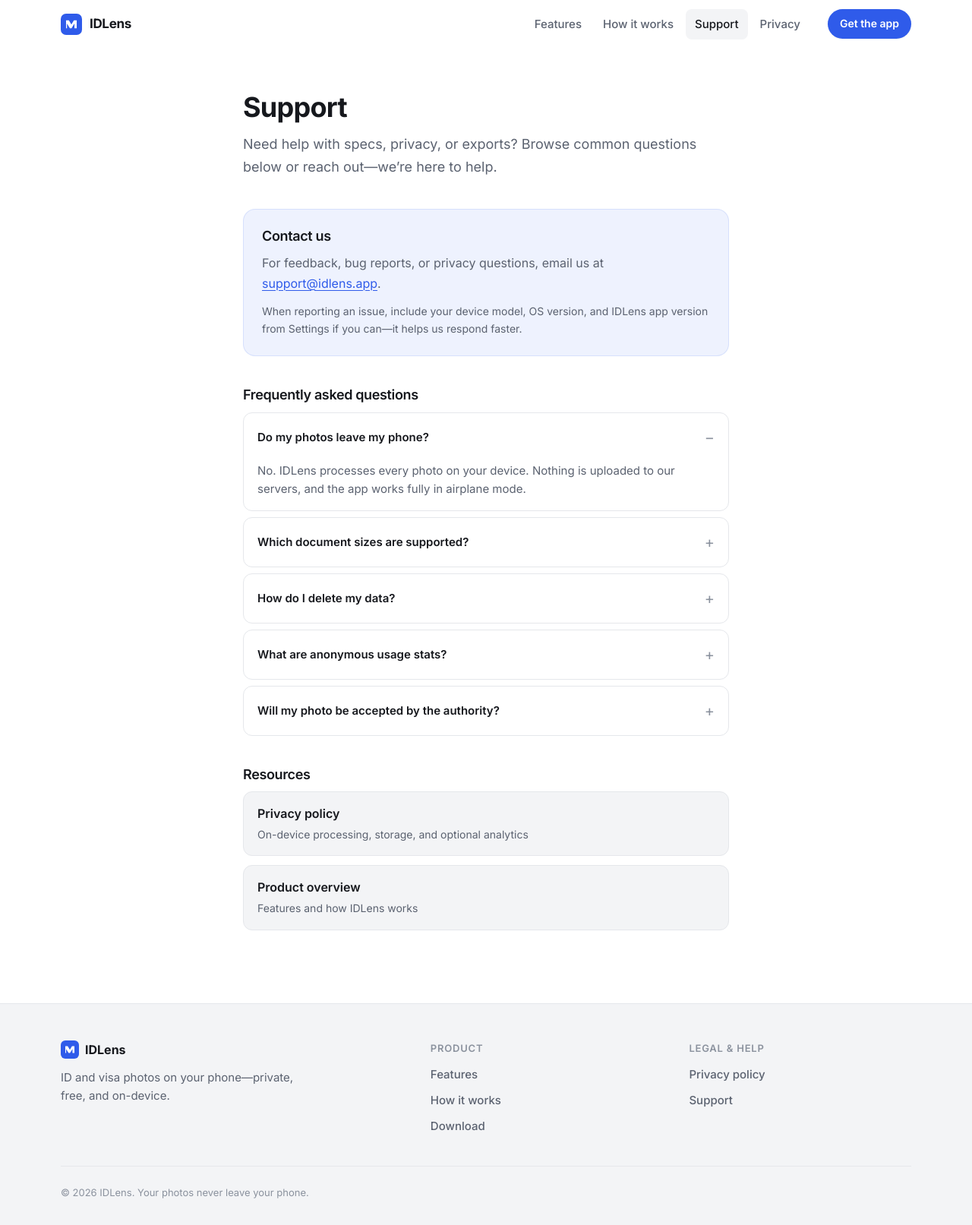
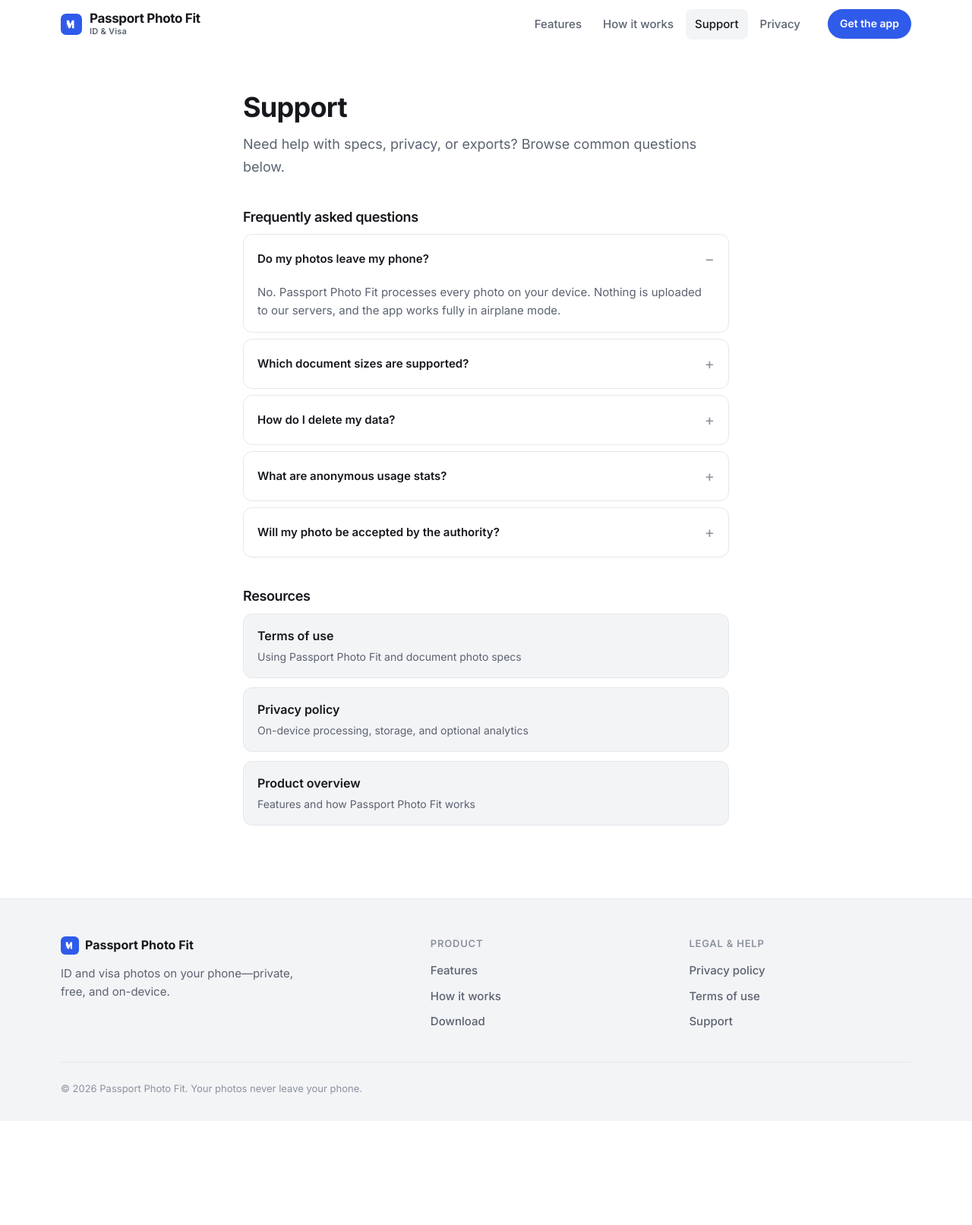
Before and after one commit to qbatch/id-lens-website, an Astro site: page /support in a window 1280 px wide. Shown: the whole page at 76% size. After the commit the page ends 1476 px from the top, so only its background shows below. Built offline with nearby package versions, Linux system fonts and the light colour scheme; Astro itself is replaced by a stand-in of ours.

Commit message:
Update branding from IDLens to Passport Photo Fit, including site URL, app name, and related content across all files. Add terms of use page and update privacy policy references. Modify favicon and global styles to reflect new branding.

```diff
--- a/astro.config.mjs
+++ b/astro.config.mjs
@@ -1,6 +1,6 @@
 import { defineConfig } from 'astro/config';
 
 export default defineConfig({
-  site: 'https://idlens.app',
+  site: 'https://passportphotofit.lixul.com',
   compressHTML: true,
 });
--- a/package.json
+++ b/package.json
@@ -1,5 +1,5 @@
 {
-  "name": "idlens-landing",
+  "name": "passport-photo-fit-landing",
   "type": "module",
   "version": "1.0.0",
   "private": true,
--- a/src/components/Footer.astro
+++ b/src/components/Footer.astro
@@ -1,4 +1,6 @@
 ---
+import { appNameShort } from '../data/brand';
+
 const year = new Date().getFullYear();
 ---
 
@@ -10,11 +12,11 @@ const year = new Date().getFullYear();
           <svg width="24" height="24" viewBox="0 0 32 32" fill="none" xmlns="http://www.w3.org/2000/svg">
             <rect width="32" height="32" rx="8" fill="currentColor"></rect>
             <path
-              d="M8 22V10h4.2l3.8 6.2L19.8 10H24v12h-3.4v-7.1L16.2 22h-2.4l-4.4-7.1V22H8z"
+              d="M9 22V10h3.2l2.4 5.8L17 10h3v12h-3v-6.8L14.2 22H12l-2.8-6.8V22H9z"
               fill="#fff"></path>
           </svg>
         </span>
-        IDLens
+        {appNameShort}
       </a>
       <p class="tagline">ID and visa photos on your phone—private, free, and on-device.</p>
     </div>
@@ -32,13 +34,14 @@ const year = new Date().getFullYear();
       <p class="footer-heading">Legal &amp; help</p>
       <ul>
         <li><a href="/privacy">Privacy policy</a></li>
+        <li><a href="/terms">Terms of use</a></li>
         <li><a href="/support">Support</a></li>
       </ul>
     </nav>
   </div>
 
   <div class="container footer-bottom">
-    <p>© {year} IDLens. Your photos never leave your phone.</p>
+    <p>© {year} {appNameShort}. Your photos never leave your phone.</p>
   </div>
 </footer>
 
--- a/src/components/Header.astro
+++ b/src/components/Header.astro
@@ -1,4 +1,6 @@
 ---
+import { appName, appNameShort, appNameTagline } from '../data/brand';
+
 const nav = [
   { href: '/#features', label: 'Features' },
   { href: '/#how-it-works', label: 'How it works' },
@@ -12,16 +14,19 @@ const path = Astro.url.pathname;
 <a class="skip-link" href="#main-content">Skip to content</a>
 <header class="site-header">
   <div class="container header-inner">
-    <a class="brand" href="/" aria-label="IDLens home">
+    <a class="brand" href="/" aria-label={`${appName} home`}>
       <span class="brand-mark" aria-hidden="true">
         <svg width="28" height="28" viewBox="0 0 32 32" fill="none" xmlns="http://www.w3.org/2000/svg">
           <rect width="32" height="32" rx="8" fill="currentColor"></rect>
           <path
-            d="M8 22V10h4.2l3.8 6.2L19.8 10H24v12h-3.4v-7.1L16.2 22h-2.4l-4.4-7.1V22H8z"
+            d="M9 22V10h3.2l2.4 5.8L17 10h3v12h-3v-6.8L14.2 22H12l-2.8-6.8V22H9z"
             fill="#fff"></path>
         </svg>
       </span>
-      <span class="brand-name">IDLens</span>
+      <span class="brand-text">
+        <span class="brand-name">{appNameShort}</span>
+        <span class="brand-tagline">{appNameTagline}</span>
+      </span>
     </a>
 
     <nav class="nav-desktop" aria-label="Primary">
@@ -91,6 +96,23 @@ const path = Astro.url.pathname;
   .brand-mark {
     color: var(--color-accent);
     display: flex;
+  }
+
+  .brand-text {
+    display: flex;
+    flex-direction: column;
+    line-height: 1.15;
+  }
+
+  .brand-name {
+    font-size: 1.0625rem;
+  }
+
+  .brand-tagline {
+    font-size: 0.6875rem;
+    font-weight: 600;
+    letter-spacing: 0.02em;
+    color: var(--color-text-secondary);
   }
 
   .nav-desktop {
--- /dev/null
+++ b/src/data/brand.ts
@@ -0,0 +1,11 @@
+/** Public app name (stores, legal, page titles). */
+export const appName = 'Passport Photo Fit: ID & Visa';
+
+/** Short name for nav, album labels, and tight UI. */
+export const appNameShort = 'Passport Photo Fit';
+
+/** File export prefix (ASCII, no spaces). */
+export const appExportPrefix = 'PassportPhotoFit';
+
+/** Header / logo subtitle (part after the colon in {@link appName}). */
+export const appNameTagline = 'ID & Visa';
--- a/src/data/site.ts
+++ b/src/data/site.ts
@@ -1,7 +1,9 @@
+import { appNameShort } from './brand';
+
 export const privacySections = [
   {
     title: 'Overview',
-    body: 'IDLens makes ID and visa photos on your phone. This policy explains what the app does with your data.',
+    body: `${appNameShort} makes ID and visa photos on your phone. This policy explains what the app does with your data.`,
   },
   {
     title: 'Photos',
@@ -21,7 +23,30 @@ export const privacySections = [
   },
   {
     title: 'No account, no ads, no payments',
-    body: 'IDLens is free to use with no advertising and no in-app purchases.',
+    body: `${appNameShort} is free to use with no advertising and no in-app purchases.`,
+  },
+] as const;
+
+export const termsSections = [
+  {
+    title: 'Agreement',
+    body: `${appNameShort} is free to use. By using the app or this website, you agree to these terms.`,
+  },
+  {
+    title: 'Use',
+    body: `Use ${appNameShort} to make photos of yourself, or of others with their permission, for official documents.`,
+  },
+  {
+    title: 'Specs',
+    body: 'Photo rules come from the authorities named on each spec and were checked on the date shown. Authorities can change their rules; check the official requirements before you submit a photo.',
+  },
+  {
+    title: 'Results',
+    body: 'The app checks each photo against the spec, but the final decision rests with the authority or print shop that receives it.',
+  },
+  {
+    title: 'Your data',
+    body: 'Your data stays on your device, as described in the privacy policy.',
   },
 ] as const;
 
@@ -29,12 +54,12 @@ export const supportFaqs = [
   {
     question: 'Do my photos leave my phone?',
     answer:
-      'No. IDLens processes every photo on your device. Nothing is uploaded to our servers, and the app works fully in airplane mode.',
+      `No. ${appNameShort} processes every photo on your device. Nothing is uploaded to our servers, and the app works fully in airplane mode.`,
   },
   {
     question: 'Which document sizes are supported?',
     answer:
-      'IDLens includes a catalog of passport, visa, exam, and general ID specs. Search by name or dimensions, or browse by category in the app.',
+      `${appNameShort} includes a catalog of passport, visa, exam, and general ID specs. Search by name or dimensions, or browse by category in the app.`,
   },
   {
     question: 'How do I delete my data?',
@@ -49,8 +74,8 @@ export const supportFaqs = [
   {
     question: 'Will my photo be accepted by the authority?',
     answer:
-      'IDLens checks your photo against the spec rules, but the final decision rests with the authority or print shop that receives it. Requirements can change—always confirm official requirements before submitting.',
+      `${appNameShort} checks your photo against the spec rules, but the final decision rests with the authority or print shop that receives it. Requirements can change—always confirm official requirements before submitting.`,
   },
 ] as const;
 
-export const supportEmail = 'support@idlens.app';
+export const supportEmail = 'support@passportphotofit.app';
--- a/src/layouts/BaseLayout.astro
+++ b/src/layouts/BaseLayout.astro
@@ -1,5 +1,6 @@
 ---
 import '../styles/global.css';
+import { appName, appNameShort } from '../data/brand';
 
 interface Props {
   title: string;
@@ -8,10 +9,10 @@ interface Props {
 
 const {
   title,
-  description = 'Make passport and visa ID photos on your phone. Free, private, on-device—no upload, no account.',
+  description = `Make passport and visa ID photos on your phone with ${appNameShort}. Free, private, on-device—no upload, no account.`,
 } = Astro.props;
 
-const fullTitle = title === 'IDLens' ? title : `${title} · IDLens`;
+const fullTitle = title === appName ? title : `${title} · ${appNameShort}`;
 ---
 
 <!doctype html>
--- a/src/pages/support.astro
+++ b/src/pages/support.astro
@@ -2,12 +2,13 @@
 import BaseLayout from '../layouts/BaseLayout.astro';
 import Header from '../components/Header.astro';
 import Footer from '../components/Footer.astro';
-import { supportFaqs, supportEmail } from '../data/site';
+import { appNameShort } from '../data/brand';
+import { supportFaqs } from '../data/site';
 ---
 
 <BaseLayout
   title="Support"
-  description="Get help with IDLens—FAQs, contact, and download information."
+  description={`Get help with ${appNameShort}—FAQs and download information.`}
 >
   <Header slot="header" />
   <Footer slot="footer" />
@@ -17,21 +18,9 @@ import { supportFaqs, supportEmail } from '../data/site';
       <header class="support-hero">
         <h1>Support</h1>
         <p class="lead">
-          Need help with specs, privacy, or exports? Browse common questions below or reach out—we’re here to help.
+          Need help with specs, privacy, or exports? Browse common questions below.
         </p>
       </header>
-
-      <section class="contact-card" aria-labelledby="contact-heading">
-        <h2 id="contact-heading">Contact us</h2>
-        <p>
-          For feedback, bug reports, or privacy questions, email us at{' '}
-          <a href={`mailto:${supportEmail}`}>{supportEmail}</a>.
-        </p>
-        <p class="contact-note">
-          When reporting an issue, include your device model, OS version, and IDLens app version from Settings
-          if you can—it helps us respond faster.
-        </p>
-      </section>
 
       <section class="faq" aria-labelledby="faq-heading">
         <h2 id="faq-heading">Frequently asked questions</h2>
@@ -51,12 +40,16 @@ import { supportFaqs, supportEmail } from '../data/site';
         <h2>Resources</h2>
         <ul class="resource-links">
           <li>
+            <a href="/terms">Terms of use</a>
+            <span>Using {appNameShort} and document photo specs</span>
+          </li>
+          <li>
             <a href="/privacy">Privacy policy</a>
             <span>On-device processing, storage, and optional analytics</span>
           </li>
           <li>
             <a href="/">Product overview</a>
-            <span>Features and how IDLens works</span>
+            <span>Features and how {appNameShort} works</span>
           </li>
         </ul>
       </section>
@@ -86,31 +79,11 @@ import { supportFaqs, supportEmail } from '../data/site';
     margin-bottom: 2.5rem;
   }
 
-  .contact-card {
-    padding: 1.5rem;
-    border-radius: var(--radius-lg);
-    background: var(--color-accent-soft);
-    border: 1px solid rgba(47, 91, 234, 0.12);
-    margin-bottom: 2.5rem;
-  }
-
-  .contact-card h2,
   .faq h2,
   .resources h2 {
     font-size: 1.125rem;
     font-weight: 600;
     margin-bottom: 0.75rem;
-  }
-
-  .contact-card p {
-    color: var(--color-text-secondary);
-    line-height: 1.65;
-  }
-
-  .contact-note {
-    margin-top: 0.75rem;
-    font-size: 0.875rem;
-    color: var(--color-text-muted);
   }
 
   .faq {
--- a/src/styles/global.css
+++ b/src/styles/global.css
@@ -1,4 +1,4 @@
-/* IDLens design tokens */
+/* Passport Photo Fit design tokens */
 :root {
   --color-accent: #2f5bea;
   --color-accent-hover: #2548c4;
```
Also changed, not shown: src/pages/index.astro (+10 -9 lines), src/pages/privacy.astro (+5 -4 lines), src/pages/terms.astro (added, +47 -0 lines), README.md, public/favicon.svg, 1 other file.
